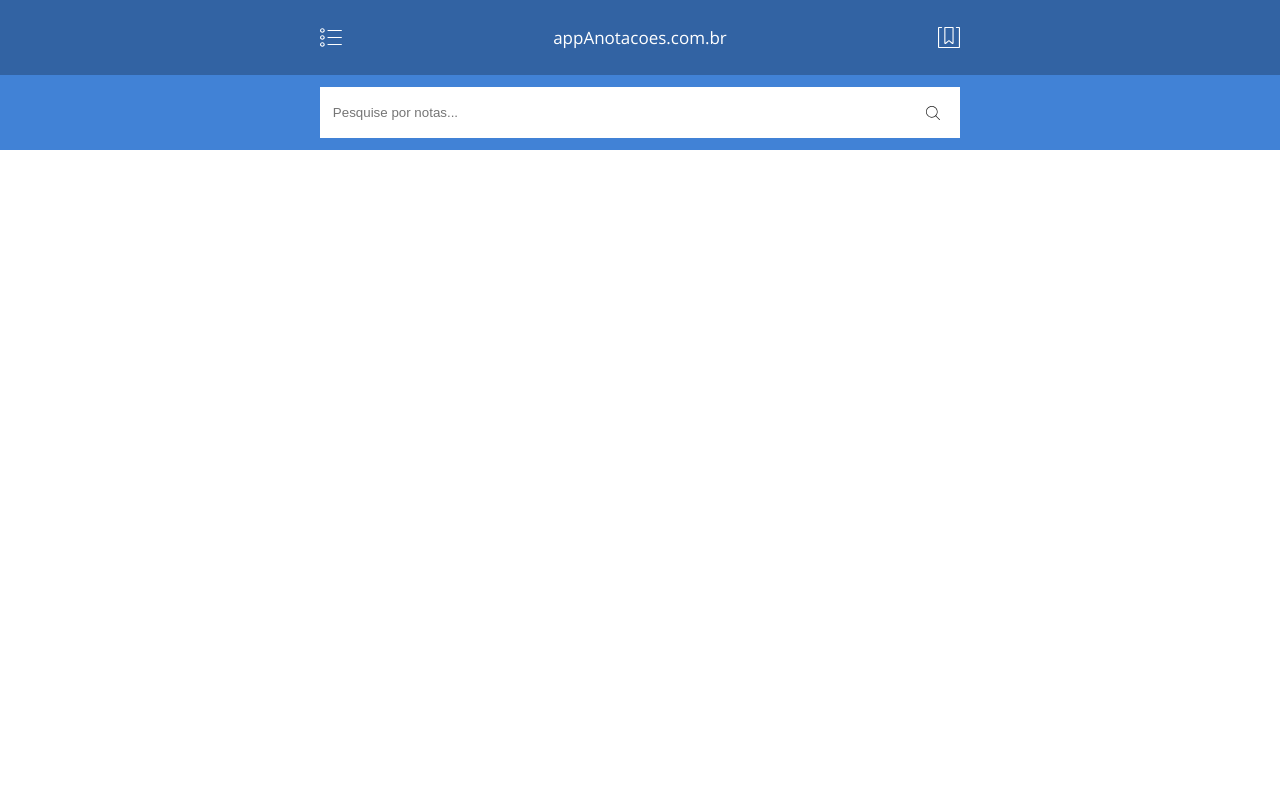
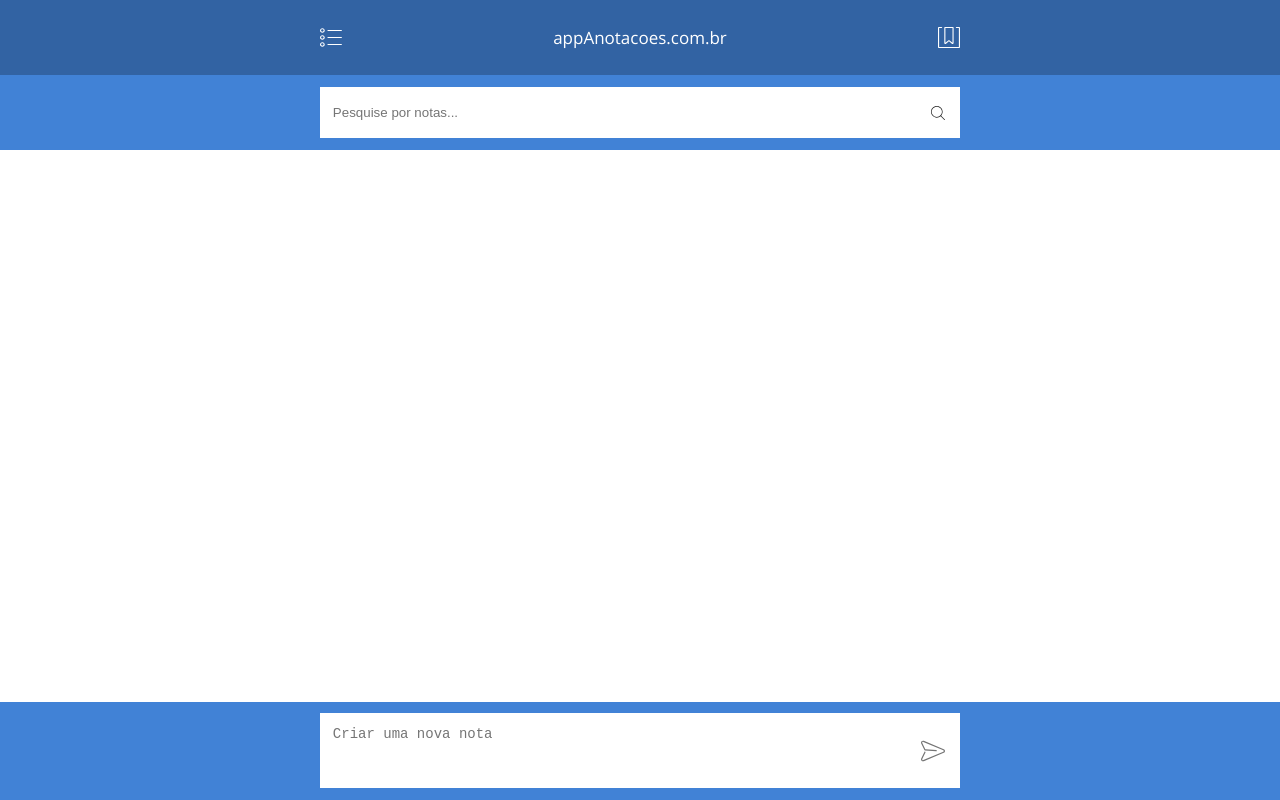
Before and after one commit to washingtonserip/appanotacoes, a Vue app: page / in a window 1280 px wide. Built offline with nearby package versions, Linux system fonts and the light colour scheme.

Commit message:
Implementação do componenbte de nova nota e pequenas alterações no App.

```diff
--- a/src/App.vue
+++ b/src/App.vue
@@ -3,17 +3,21 @@
         <app-header></app-header>
 
         <search-bar></search-bar>
+
+        <bottom-bar></bottom-bar>
     </div>
 </template>
 
 <script type="text/babel">
     import AppHeader from './components/AppHeader';
     import SearchBar from './components/SearchBar';
+    import BottomBar from './components/BottomBar';
 
     export default {
         components: {
             AppHeader,
             SearchBar,
+            BottomBar,
         },
     };
 </script>
--- a/src/assets/stylus/scaffold/reset.styl
+++ b/src/assets/stylus/scaffold/reset.styl
@@ -7,4 +7,5 @@
 
 html
 body
+    font-family "Open Sans", sans-serif
     font-size 12px
--- a/src/components/AppHeader.vue
+++ b/src/components/AppHeader.vue
@@ -37,7 +37,6 @@
 
     .AppHeader
         background-color rgba(50,99,163,1)
-        font-family "Open Sans", sans-serif
         text-align center
 
         & .General__Container
--- /dev/null
+++ b/src/components/BottomBar.vue
@@ -0,0 +1,22 @@
+<template lang="html">
+    <div class="BottomBar">
+        <new-note></new-note>
+    </div>
+</template>
+
+<script type="text/babel">
+    import NewNote from './NewNote';
+
+    export default {
+        components: {
+            NewNote,
+        },
+    };
+</script>
+
+<style lang="stylus">
+    .BottomBar
+        bottom 0
+        position fixed
+        width 100%
+</style>
--- /dev/null
+++ b/src/components/NewNote.vue
@@ -0,0 +1,63 @@
+<template lang="html">
+    <div class="NewNote">
+        <div class="General__Container">
+            <div class="NewNote__Box">
+                <textarea name="note"
+                    class="NewNote__Field"
+                    placeholder="Criar uma nova nota"></textarea>
+
+                <button type="button"
+                    name="create-note"
+                    class="NewNote__Btn">Criar</button>
+            </div>
+        </div>
+    </div>
+</template>
+
+<script type="text/babel">
+    export default {
+        mounted() {
+        },
+    };
+</script>
+
+<style lang="stylus">
+    .BottomBar
+        background-color rgba(65,130,214,1)
+
+        & .General__Container
+            padding-top 1.458vh
+            padding-bottom 1.458vh
+
+    +prefix-classes("NewNote")
+        .__Box
+            background-color rgba(255,255,255,1)
+            height 9.375vh
+            min-height 45px
+
+        .__Field
+            border none
+            height 9.375vh
+            min-height 45px
+            max-height 9.375vh
+            resize none
+            padding 2%
+            font-size 14px
+            width calc(100% - (2.6rem + 4%))
+
+        .__Btn
+            background-color transparent
+            background-image url("../assets/svg/send.svg")
+            background-size 2rem
+            background-repeat no-repeat
+            background-position center
+            border none
+            cursor pointer
+            float right
+            height 9.375vh
+            min-height 45px
+            max-height 9.375vh
+            padding 0 2%
+            text-indent -9999px
+            width calc(2.3rem + 4%)
+</style>
--- a/src/components/SearchBar.vue
+++ b/src/components/SearchBar.vue
@@ -27,7 +27,6 @@
 
     .SearchBar
         background-color rgba(65,130,214,1)
-        font-family "Open Sans", sans-serif
 
         & .General__Container
             padding-top 1.458vh
@@ -43,7 +42,6 @@
             border none
             height 6.459vh
             min-height 35px
-            width 90%
             width calc(100% - (2rem + 4%))
             padding-left 2%
 
@@ -53,11 +51,12 @@
             background-size 1.166rem
             background-repeat no-repeat
             background-position center
+            float right
             border none
             cursor pointer
             height 6.459vh
             min-height 35px
+            padding 0 2%
             text-indent -9999px
-            padding 0 2%
             width calc(1.6rem + 4%)
 </style>
```
Also changed, not shown: src/assets/svg/send.svg (added).
